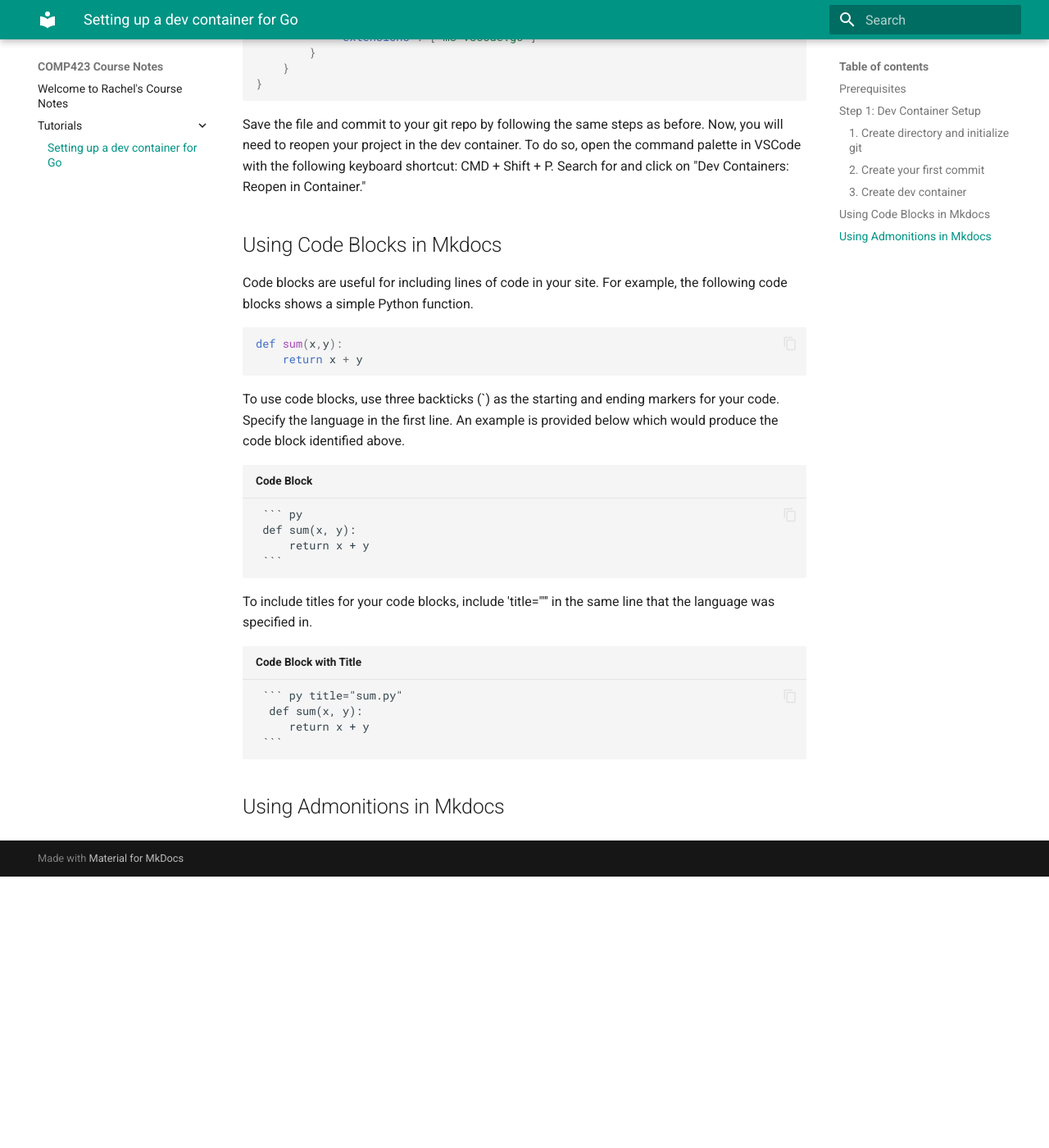
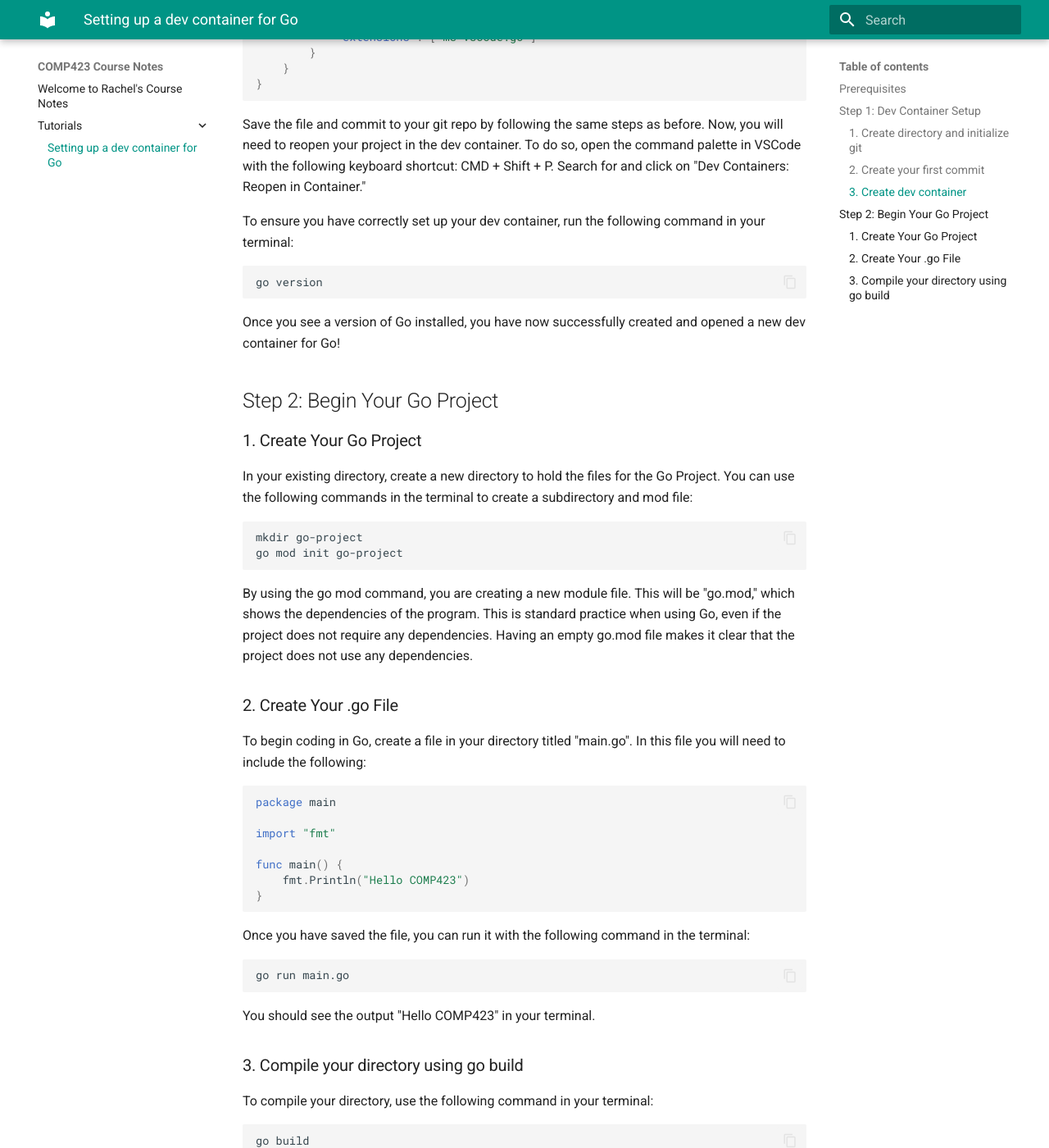
Before and after one commit to rcalvis/comp423-course-notes, an MkDocs documentation site: the page built from docs/tutorials/go-setup.md, in a window 1280 px wide and 1400 px high, scrolled down 1785 px. Shown: the whole window at 82% size. Built offline with MkDocs 1.6.1 and Material for MkDocs 9.7.7, drawn with Linux system fonts in a browser that asks for light colours; before the commit the page ends 2854 px from its top, so only the background shows below that; some of the changed text lies outside the part shown.

Commit message:
Finished first draft of tutorial

````diff
--- a/docs/tutorials/go-setup.md
+++ b/docs/tutorials/go-setup.md
@@ -74,31 +74,63 @@ Inside of the .devcontainer directory, create a JSON file titled "devcontatiner.
 
 Save the file and commit to your git repo by following the same steps as before. Now, you will need to reopen your project in the dev container. To do so, open the command palette in VSCode with the following keyboard shortcut: CMD + Shift + P. Search for and click on "Dev Containers: Reopen in Container."
 
-## Using Code Blocks in Mkdocs
+To ensure you have correctly set up your dev container, run the following command in your terminal:
 
-Code blocks are useful for including lines of code in your site. For example, the following code blocks shows a simple Python function.
-
-``` py
-def sum(x,y):
-    return x + y
+``` bash
+go version
 ```
 
-To use code blocks, use three backticks (`) as the starting and ending markers for your code. Specify the language in the first line. An example is provided below which would produce the code block identified above.
+Once you see a version of Go installed, you have now successfully created and opened a new dev container for Go!
 
-``` md title="Code Block"
- ``` py
- def sum(x, y):
-     return x + y
- ```
+## Step 2: Begin Your Go Project
+
+### 1. Create Your Go Project
+
+In your existing directory, create a new directory to hold the files for the Go Project. You can use the following commands in the terminal to create a subdirectory and mod file:
+
+``` bash
+mkdir go-project
+go mod init go-project
 ```
 
-To include titles for your code blocks, include 'title="<name>"' in the same line that the language was specified in.
+By using the go mod command, you are creating a new module file. This will be "go.mod," which shows the dependencies of the program. This is standard practice when using Go, even if the project does not require any dependencies. Having an empty go.mod file makes it clear that the project does not use any dependencies.
 
-``` md title="Code Block with Title"
- ``` py title="sum.py"
-  def sum(x, y):
-     return x + y
- ```
+### 2. Create Your .go File
+
+To begin coding in Go, create a file in your directory titled "main.go". In this file you will need to include the following:
+
+``` go
+package main
+
+import "fmt"
+
+func main() {
+    fmt.Println("Hello COMP423")
+}
 ```
 
-## Using Admonitions in Mkdocs
+Once you have saved the file, you can run it with the following command in the terminal:
+
+``` bash
+go run main.go
+```
+
+You should see the output "Hello COMP423" in your terminal.
+
+### 3. Compile your directory using go build
+
+To compile your directory, use the following command in your terminal:
+
+``` bash
+go build
+```
+
+You will then be able to run your code using the following command in your terminal:
+
+``` bash
+./go-tutorial
+```
+
+This allows you to run the output without re-compiling. This helps with processing times and memory.
+
+Congratulations! You have successfully created a dev container and created your first Go project!
````
